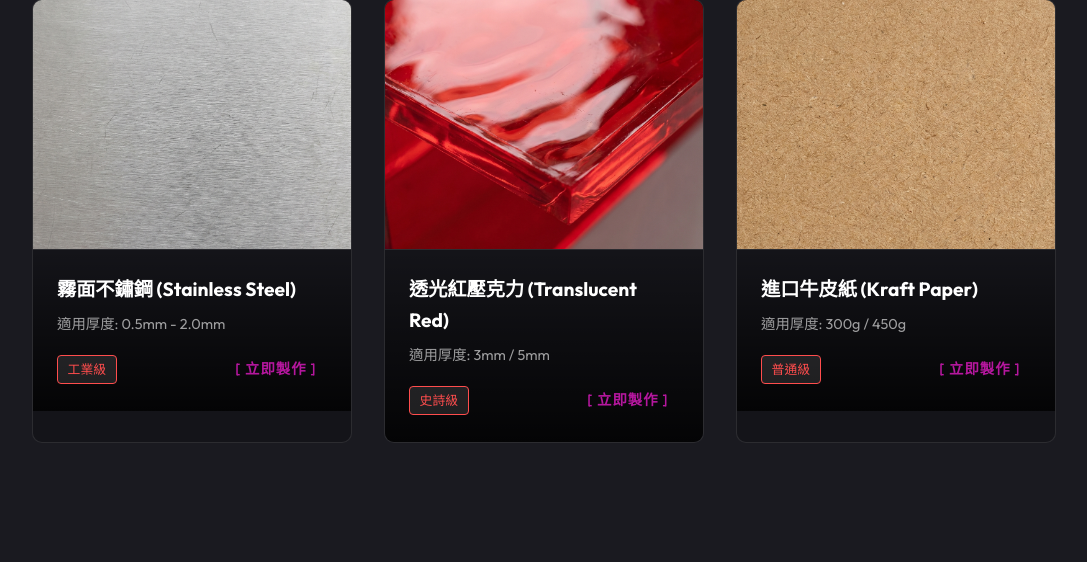
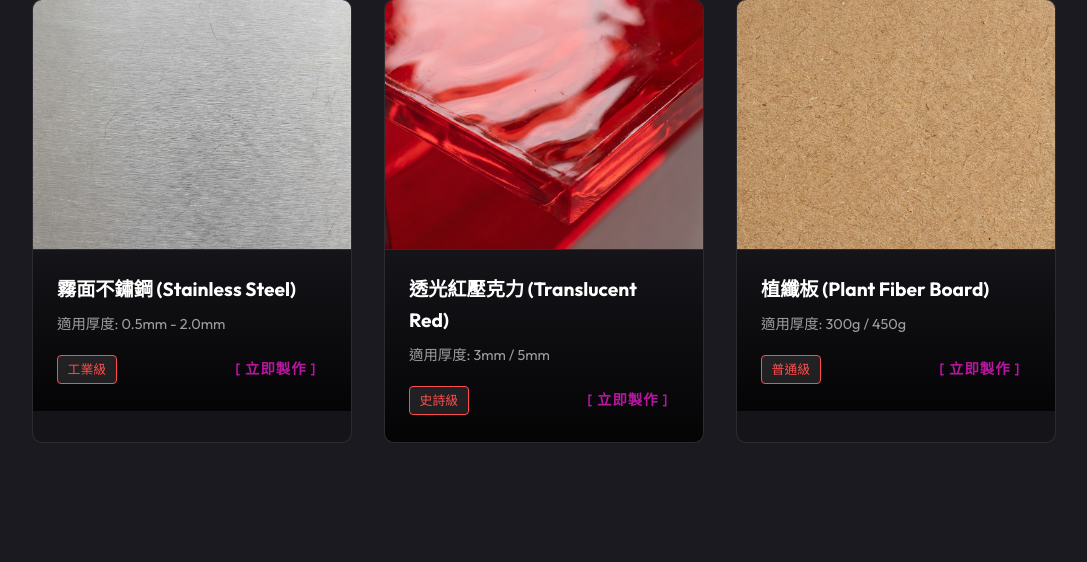
Before and after one commit to Arnoldtw1124/lazer, a Flask app: page /materials in a window 1280 px wide. Shown: the part 356-918 px from the top of the page, without its empty margins (96-1183 px from the left). Run offline with Flask 3, Linux system fonts and the light colour scheme.

Commit message:
Replace Kraft Paper with Plant Fiber Board in Material Library

```diff
--- a/templates/materials.html
+++ b/templates/materials.html
@@ -66,13 +66,13 @@
         <div class="material-card" data-category="paper">
             <div class="img-container">
                 <img src="{{ url_for('static', filename='images/mat_paper_raw.png') }}" class="img-raw"
-                    alt="Kraft Paper Raw">
+                    alt="Plant Fiber Board Raw">
                 <img src="{{ url_for('static', filename='images/mat_paper_engraved.png') }}" class="img-engraved"
-                    alt="Kraft Paper Engraved">
+                    alt="Plant Fiber Board Engraved">
                 <div class="glow-border"></div>
             </div>
             <div class="card-info">
-                <h3>進口牛皮紙 (Kraft Paper)</h3>
+                <h3>植纖板 (Plant Fiber Board)</h3>
                 <p>適用厚度: 300g / 450g</p>
                 <div style="display: flex; justify-content: space-between; align-items: center;">
                     <span class="rarity">普通級</span>
```
